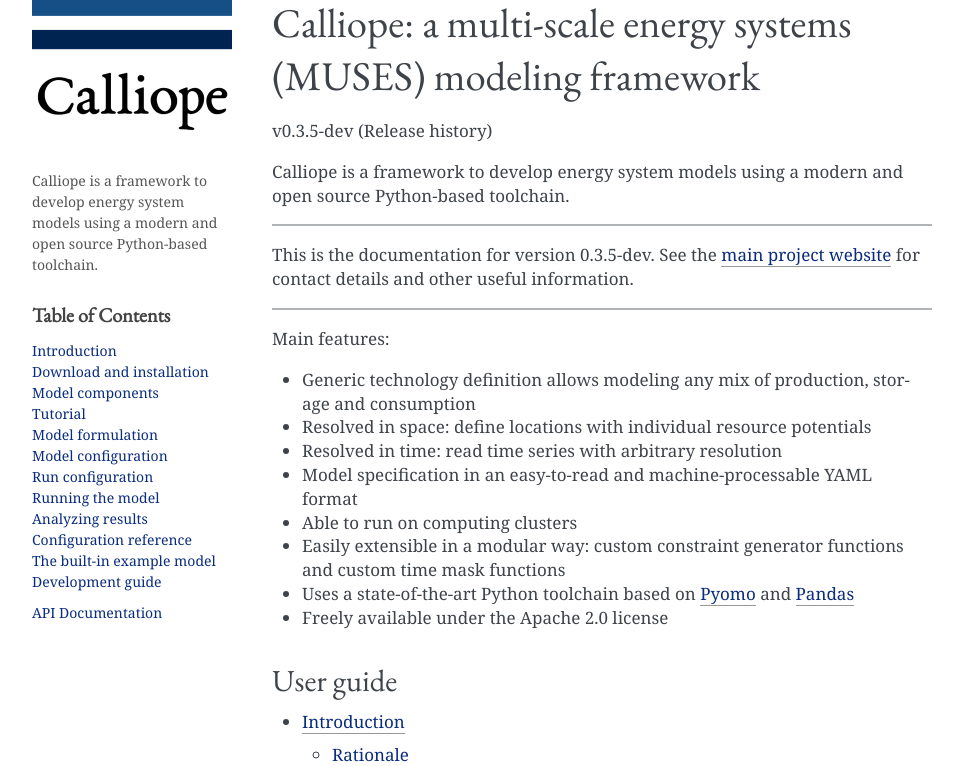
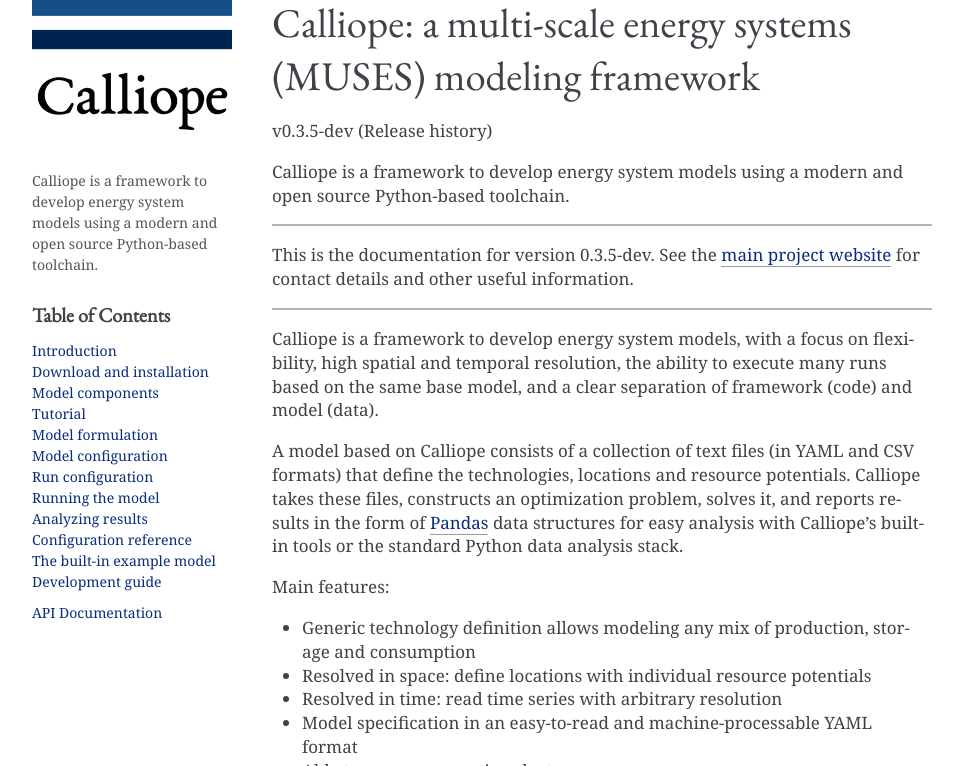
Before and after one commit to calliope-project/calliope, a Sphinx documentation site: the page built from doc/index.rst, in a window 1280 px wide and 900 px high, cut to the strip 134-900 px from the top of the window. Shown: the whole strip, without its empty margins (148-1111 px from the left). Built offline with Sphinx 7.4.7, drawn with Linux system fonts in a browser that asks for light colours; pages that are not in the unit, such as notebooks, are missing from menus.

Commit message:
README and doc/index harmonized

```diff
--- a/README.rst
+++ b/README.rst
@@ -23,7 +23,7 @@
 About
 -----
 
-Calliope is a framework to develop energy system models, with a focus on flexibility, high spatial and temporal resolution, the ability to execute many runs based on the same base model, and clear separation of code and data. It is under active development (see the `roadmap <roadmap.rst>`_).
+Calliope is a framework to develop energy system models, with a focus on flexibility, high spatial and temporal resolution, the ability to execute many runs based on the same base model, and a clear separation of framework (code) and model (data). It is under active development (see the `roadmap <roadmap.rst>`_).
 
 A model based on Calliope consists of a collection of text files (in YAML and CSV formats) that define the technologies, locations and resource potentials. Calliope takes these files, constructs an optimization problem, solves it, and reports results in the form of `Pandas <http://pandas.pydata.org/>`_ data structures for easy analysis with Calliope's built-in tools or the standard Python data analysis stack.
 
--- a/doc/index.rst
+++ b/doc/index.rst
@@ -13,6 +13,10 @@
 This is the documentation for version |version|. See the `main project website <http://www.callio.pe/>`_ for contact details and other useful information.
 
 ------------
+
+Calliope is a framework to develop energy system models, with a focus on flexibility, high spatial and temporal resolution, the ability to execute many runs based on the same base model, and a clear separation of framework (code) and model (data).
+
+A model based on Calliope consists of a collection of text files (in YAML and CSV formats) that define the technologies, locations and resource potentials. Calliope takes these files, constructs an optimization problem, solves it, and reports results in the form of `Pandas <http://pandas.pydata.org/>`_ data structures for easy analysis with Calliope's built-in tools or the standard Python data analysis stack.
 
 Main features:
 
```
